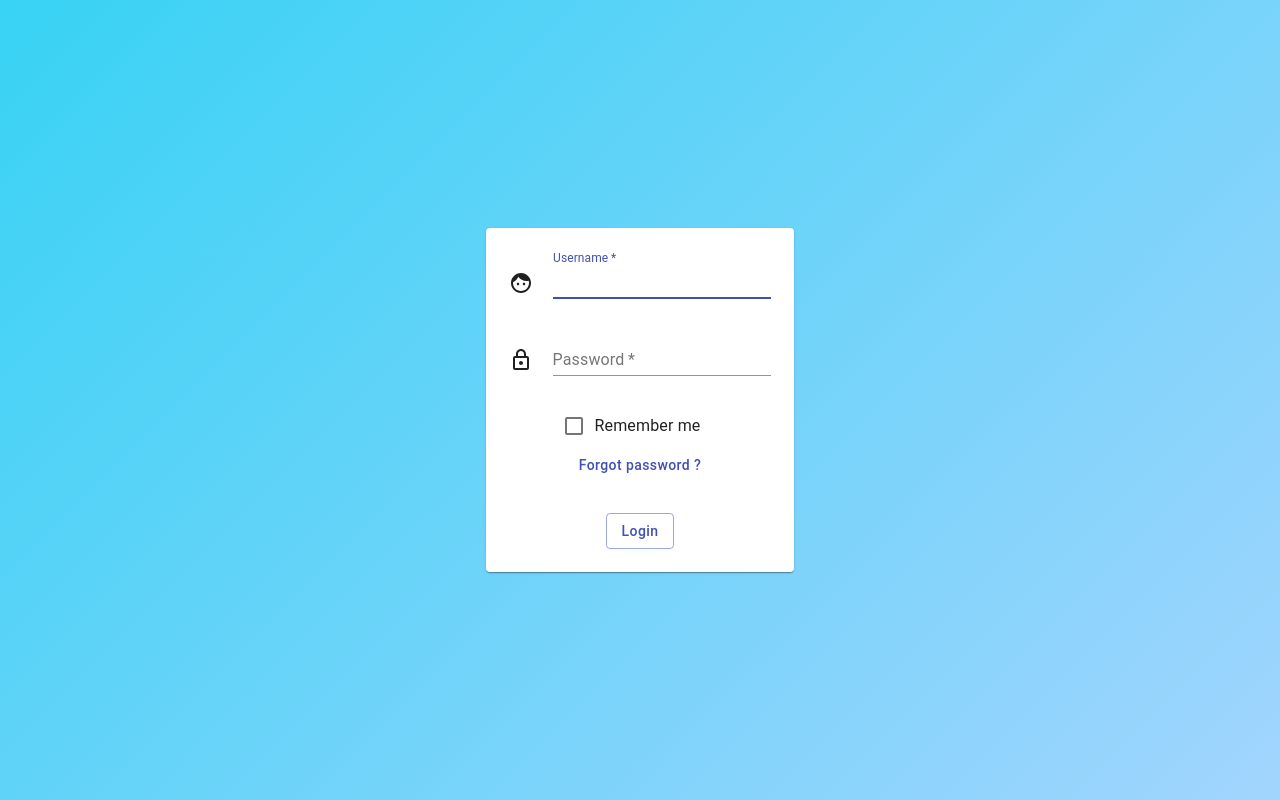
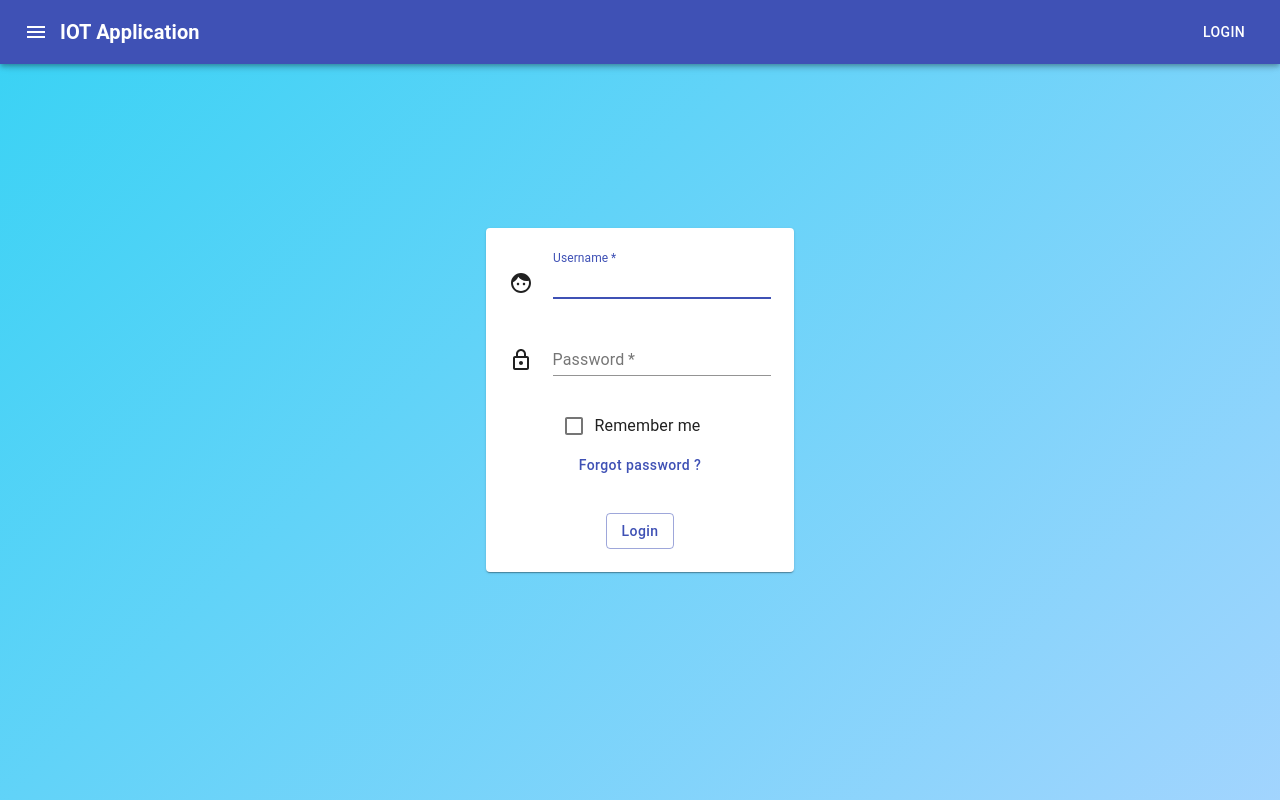
Before and after one commit to GabrielVanLoon/Projeto_IOT_ManagerUI, a React (Create React App) app in the folder frontiot/: page / in a window 1280 px wide. Built offline with nearby package versions, Linux system fonts and the light colour scheme; what mqtt would draw is missing.

Commit message:
ADD Raw Version Header + Menu

```diff
--- a/frontiot/src/App.js
+++ b/frontiot/src/App.js
@@ -1,10 +1,11 @@
-import React, { Component } from 'react';
-import { BrowserRouter as Router,Route, Switch, Redirect } from "react-router-dom";
-import './App.css';
+import React, { Component } from 'react'
+import { BrowserRouter as Router,Route, Switch, Redirect } from "react-router-dom"
+import './App.css'
 
-import HomePage from './components/HomePage/HomePage';
-import LoginPage from './components/LoginPage/LoginPage';
-import { isAuthenticated } from "./services/auth";
+import Header from './components/Header/Header'
+import HomePage from './components/HomePage/HomePage'
+import LoginPage from './components/LoginPage/LoginPage'
+import { isAuthenticated } from "./services/auth"
 
 const Home = () => (
   <HomePage />
@@ -33,10 +34,14 @@ class App extends Component {
   render() {
     return (
         <div className="App">
-          <Router>
-            <Route exact path="/" component={LoginPage} default/>
-            <PrivateRoute exact path="/home" component={HomePage} />
-          </Router>
+          <Header/>
+          <main>
+            <Router>
+              <Route exact path="/" component={LoginPage} default/>
+              <PrivateRoute exact path="/home" component={HomePage} />
+              <Route exact path="/my-things" component={HomePage}/>
+            </Router>
+          </main>
         </div>
     );
   }
--- /dev/null
+++ b/frontiot/src/components/Header/Header.css
@@ -0,0 +1,8 @@
+.header h6 {
+    flex-grow: 1;
+    text-align: left;
+}
+
+.main-menu ul {
+    width: 250px;
+}
--- /dev/null
+++ b/frontiot/src/components/Header/Header.js
@@ -0,0 +1,79 @@
+import React, { useState } from 'react';
+import './Header.css';
+
+import AppBar   from '@material-ui/core/AppBar';
+import Toolbar  from '@material-ui/core/Toolbar';
+import Button   from '@material-ui/core/Button';
+import IconButton   from '@material-ui/core/IconButton';
+import MenuIcon     from '@material-ui/icons/Menu';
+import Typography   from '@material-ui/core/Typography';
+
+import Drawer from '@material-ui/core/Drawer';
+import List from '@material-ui/core/List';
+import Divider from '@material-ui/core/Divider';
+import ListItem from '@material-ui/core/ListItem';
+import ListItemIcon from '@material-ui/core/ListItemIcon';
+import ListItemText from '@material-ui/core/ListItemText';
+
+import InboxIcon from '@material-ui/icons/MoveToInbox';
+import MailIcon from '@material-ui/icons/Mail';
+
+
+import { isAuthenticated }  from '../../services/auth'
+
+function Header(props){
+
+    const [ drawerVisible, setDrawerVisible ] = useState(false)
+
+    const toggleDrawer = (open) => (event) => {
+        if (event.type === 'keydown' && (event.key === 'Tab' || event.key === 'Shift'))
+          return;
+        setDrawerVisible(open)
+    };
+
+    return(
+        <header className="header">
+            <AppBar position="fixed">
+                <Toolbar>
+                    <IconButton edge="start" color="inherit" aria-label="menu" >
+                        <MenuIcon onClick={toggleDrawer(true)} />
+                    </IconButton>
+
+                    <Typography variant="h6">
+                        <strong>IOT Application</strong>
+                    </Typography>
+
+                    { !isAuthenticated() &&
+                         <Button color="inherit">Login</Button>
+                    }
+
+                    { isAuthenticated() &&
+                        <Button color="inherit">Logout</Button>
+                    }
+
+                </Toolbar>
+            </AppBar>
+
+            <Drawer className="main-menu" anchor="left" open={drawerVisible} onClose={toggleDrawer(false)}>
+                <List>
+                    <ListItem>
+                        <strong>Internet no Mi</strong>
+                    </ListItem>
+                </List>
+
+                <Divider/>
+
+                <List>
+                    {['All mail', 'Trash', 'Spam'].map((text, index) => (
+                        <ListItem button key={text}>
+                            <ListItemIcon>{index % 2 === 0 ? <InboxIcon /> : <MailIcon />}</ListItemIcon>
+                            <ListItemText primary={text} />
+                        </ListItem>
+                    ))}
+                </List>
+            </Drawer>
+        </header>
+    );
+}
+
+export default Header
```
